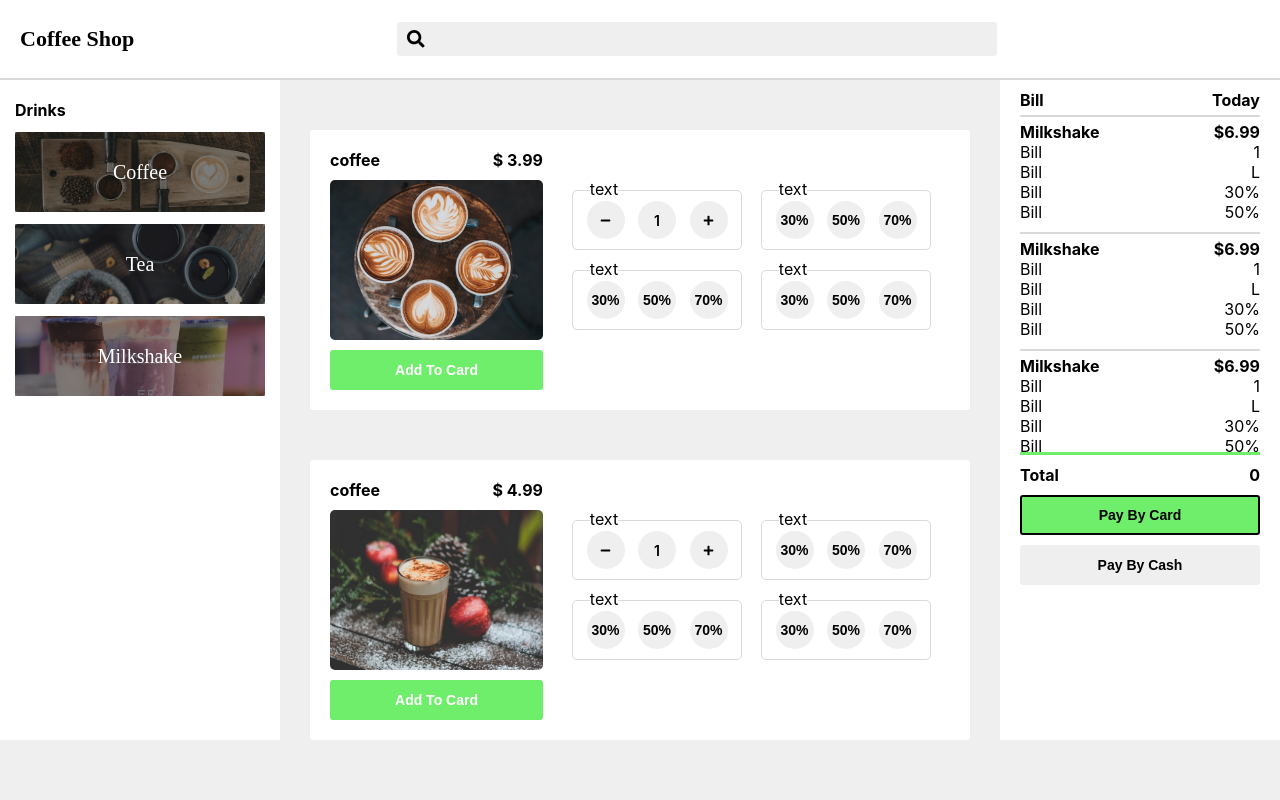
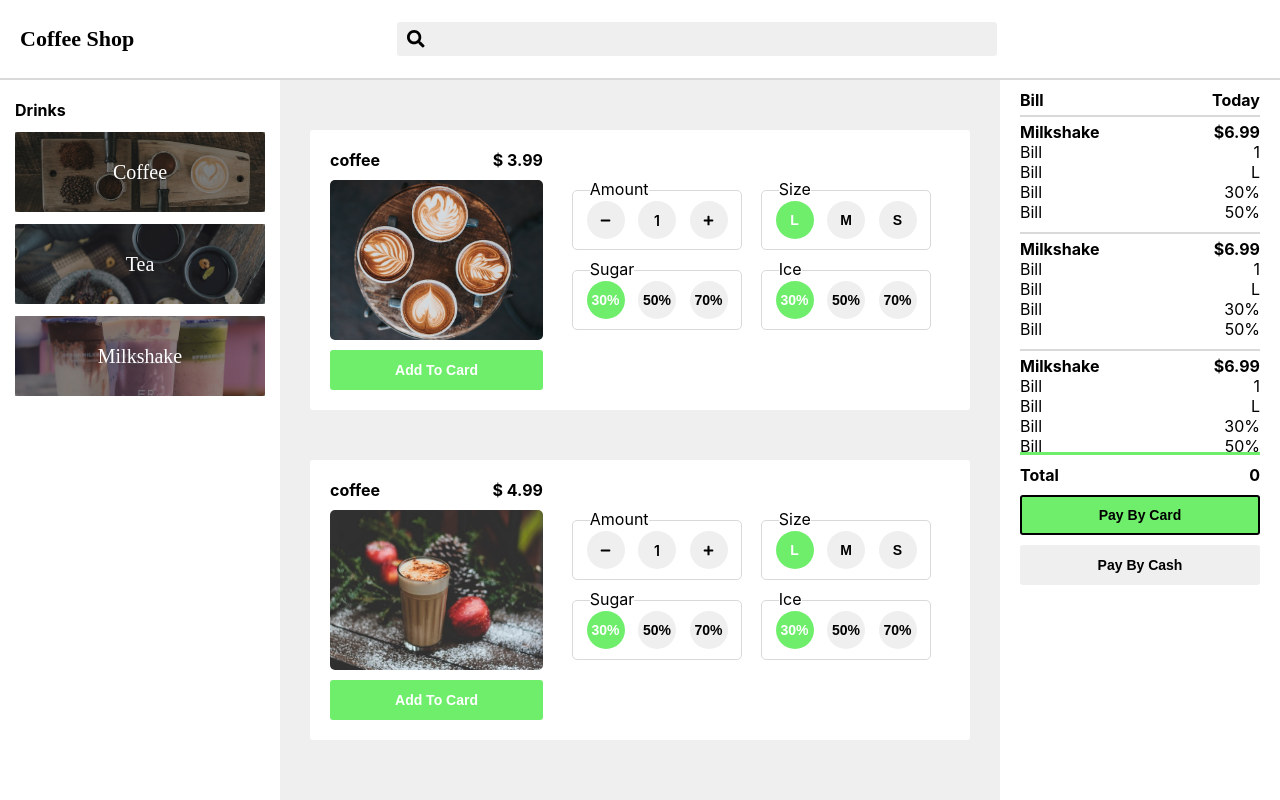
Before and after one commit to vinicius-je/coffee-shop-react, a React (Create React App) app: page / in a window 1280 px wide. Built offline with nearby package versions, Linux system fonts and the light colour scheme.

Commit message:
set products properties on the card

```diff
--- a/src/App.css
+++ b/src/App.css
@@ -14,6 +14,7 @@ header{
 
 .main-container{
   grid-column: span 2;
+  min-height: 90vh;
 }
 
 .cart-container{
--- a/src/App.js
+++ b/src/App.js
@@ -12,10 +12,11 @@ export const appContext = createContext();
 function App() {
   const [product, setProduct] = useState(products.filter(item => item.category.includes("coffee")));
   const [currentSession, setCurrentSession] = useState("coffee");
+  const [order, setOrder] = useState();
 
   return (
       <div className="App">
-      <appContext.Provider value={{product, setProduct, currentSession, setCurrentSession}}>
+      <appContext.Provider value={{product, setProduct, currentSession, setCurrentSession, order, setOrder}}>
         <Header/>
         <Navbar/>
         <Main/>
--- a/src/components/product-options/CircleButton.js
+++ b/src/components/product-options/CircleButton.js
@@ -1,7 +1,8 @@
 import './style.css'
 
-export const CricleButton = ({value, onClick}) => {
+export const CricleButton = ({value, onClick, prop}) => {
+
     return(
-        <button onClick={onClick} className="circle option-btn">{value}</button>
+        <button onClick={onClick} value={value} className={prop == value ? "circle circle-btn-active" : "circle"}>{value}</button>
     )
 }
--- a/src/components/product-options/Counter.js
+++ b/src/components/product-options/Counter.js
@@ -3,8 +3,7 @@ import { FaMinus, FaPlus } from 'react-icons/fa'
 import { CricleButton } from './CircleButton';
 import './style.css'
 
-export const Counter = () => {
-    const [amount, setAmount] = useState(1);
+export const Counter = ({amount, setAmount}) => {
 
     const plus = () => {
         setAmount(amount + 1);
@@ -18,7 +17,7 @@ export const Counter = () => {
 
     return(
         <div className="counter-container">
-            <p className="option-card-title">text</p>
+            <p className="option-card-title">Amount</p>
             <CricleButton value={<FaMinus className="counter-btn"/>} onClick={minus}/>
             <div className="counter-amount">{amount}</div>
             <CricleButton value={<FaPlus className="counter-btn"/>} onClick={plus}/>
--- a/src/components/product-options/OptionCard.js
+++ b/src/components/product-options/OptionCard.js
@@ -1,13 +1,19 @@
+import { useState } from 'react'
 import { CricleButton } from './CircleButton'
 import './style.css'
 
-export const OptionCard = () => {
+export const OptionCard = ({value, prop, setProp, text}) => {
+
+    const onClick = (e) => {
+        setProp(e.target.value);
+    }
+
     return(
         <div className="option-card">
-            <p className="option-card-title">text</p>
-            <CricleButton value={"30%"}/>
-            <CricleButton value={"50%"}/>
-            <CricleButton value={"70%"}/>
+            <p className="option-card-title">{text}</p>
+            <CricleButton value={value[0]} prop={prop} onClick={onClick}/>
+            <CricleButton value={value[1]} prop={prop} onClick={onClick}/>
+            <CricleButton value={value[2]} prop={prop} onClick={onClick}/>
         </div>
     )
 }
--- a/src/components/product-options/style.css
+++ b/src/components/product-options/style.css
@@ -21,7 +21,7 @@
     font-size: 0.875rem;
 }
 
-.circle:hover{
+.circle-btn-active, .circle:hover{
     background-color: var(--custom-green-1);
     color: white;
 }
--- a/src/components/product/ProductCard.js
+++ b/src/components/product/ProductCard.js
@@ -1,10 +1,27 @@
 // import img from '../../assets/milkshake_bg.jpg'
+import { useEffect, useState } from 'react';
 import { Counter } from '../product-options/Counter'
 import { OptionCard } from '../product-options/OptionCard'
 import './ProductCard.css'
 
+
 export const ProductCard = ({props}) => {
     const {name, img, price} = props;
+
+    const [amount, setAmount] = useState(1);
+    const [size, setSize] = useState("L");
+    const [sugar, setSugar] = useState("30%");
+    const [ice, setIce] = useState("30%");
+
+    const onClick = () => {
+        console.log({name, price, amount, size, sugar, ice})
+
+        setAmount(1);
+        setSize("30%");
+        setSugar("30%");
+        setIce("30%");
+    }
+
 
     return(
         <div className="product-card-grid">
@@ -16,12 +33,13 @@ export const ProductCard = ({props}) => {
                 <img src={img}/>
             </div>
             <div className="product-options-container">
-                <Counter/>
-                <OptionCard/>
-                <OptionCard/>
-                <OptionCard/>
+                <Counter amount={amount} setAmount={setAmount}/>
+                <OptionCard value={["L", "M", "S"]} text={"Size"} prop={size} setProp={setSize}/>
+                <OptionCard value={["30%", "50%", "70%"]} text={"Sugar"} prop={sugar} setProp={setSugar}/>
+                <OptionCard value={["30%", "50%", "70%"]} text={"Ice"} prop={ice} setProp={setIce}/>
             </div>
-            <button className="add-cart-btn">Add To Card</button>
+            <button className="add-cart-btn" onClick={onClick}>Add To Card</button>
         </div>
+
     )
 }
```
